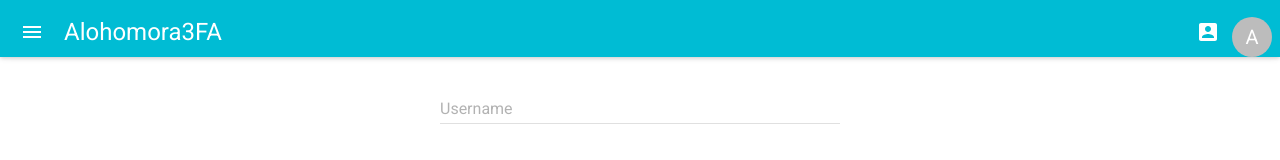
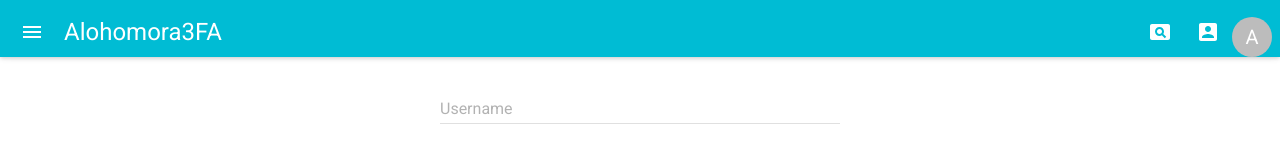
Before and after one commit to TheBigBangTeam/Alohomora-3FA, a React (Create React App) app in the folder client/: page / in a window 1280 px wide. Shown: the top 160 px of the page. Built offline with nearby package versions, Linux system fonts and the light colour scheme.

Commit message:
Header Prototype 2: Logs button

```diff
--- a/client/src/components/Header.js
+++ b/client/src/components/Header.js
@@ -13,6 +13,7 @@ import MoreVertIcon from 'material-ui/svg-icons/navigation/more-vert'
 import Menu from 'material-ui/svg-icons/navigation/menu'
 import ViewModule from 'material-ui/svg-icons/action/view-module'
 import AccountBox from 'material-ui/svg-icons/action/account-box'
+import LogsBox from 'material-ui/svg-icons/action/pageview'
 import {white} from 'material-ui/styles/colors'
 import {deepOrange300, purple500} from 'material-ui/styles/colors'
 
@@ -52,6 +53,15 @@ class Header extends Component {
               <div style={style.iconsRightContainer}>
                 <IconMenu color={white}
                   iconButtonElement={
+                    <IconButton><LogsBox color={white}/></IconButton>
+                  }
+                  targetOrigin={{horizontal: 'right', vertical: 'top'}}
+                  anchorOrigin={{horizontal: 'right', vertical: 'top'}}
+                >
+                  <MenuItem key={1} primaryText="View Logs"/>
+                </IconMenu>
+                <IconMenu color={white}
+                  iconButtonElement={
                     <IconButton><AccountBox color={white}/></IconButton>
                   }
                   targetOrigin={{horizontal: 'right', vertical: 'top'}}
```
